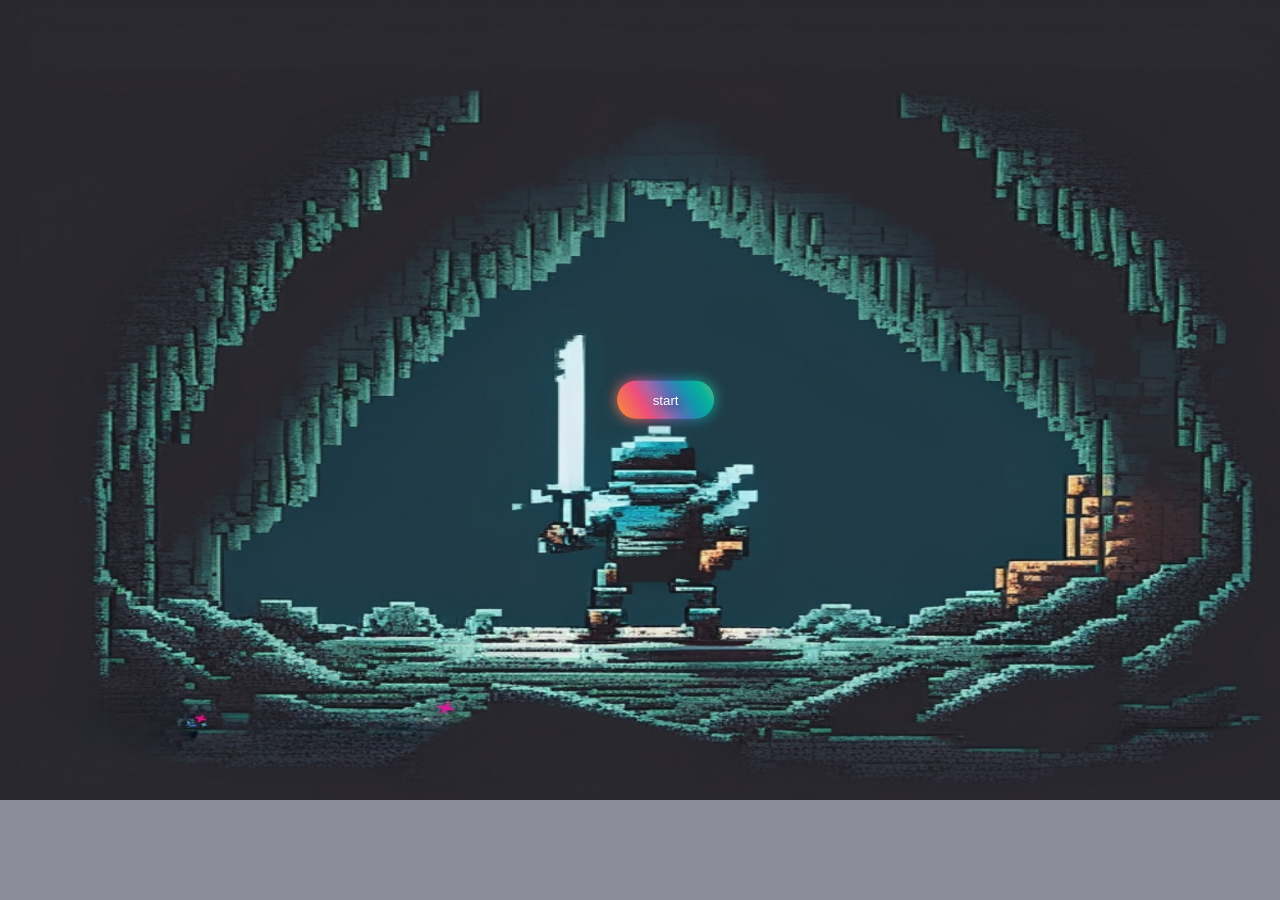
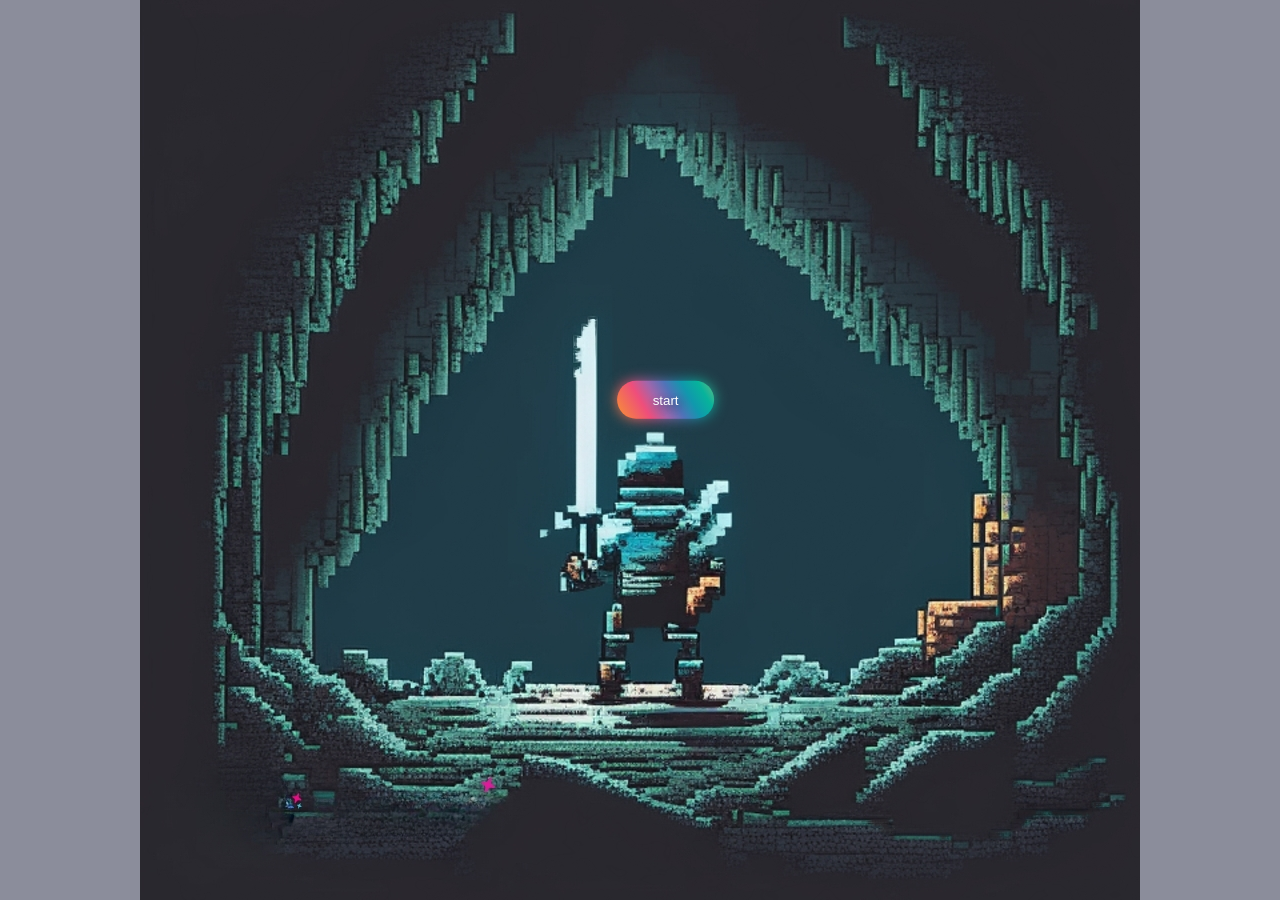
Before and after one commit to nathan-maclinovsky/Invictus, a plain HTML site: page index.html in a window 1280 px wide. Before the commit the page ends 800 px from the top, so only its background shows below. Drawn offline with Linux system fonts and the light colour scheme.

Commit message:
update
reformatted canvas size.

```diff
--- a/script.js
+++ b/script.js
@@ -1,6 +1,7 @@
 /**@type {HTMLCancasElement} */
 const canvas = document.getElementById("canvas1");
 const ctx = canvas.getContext("2d");
+
 
 const intro1 = new Image();
 intro1.src = 'pixle_art_of_a__1-transformed.png';
@@ -11,11 +12,12 @@ const CANVAS_WIDTH = canvas.width = 1000;
 const CANVAS_HEIGHT = canvas.height =1000;
 
 
+
 function start(){
     document.getElementById("beginbutton").style.display = "none";
     console.log("ben");
     ctx.clearRect(0,0,CANVAS_WIDTH,CANVAS_HEIGHT);
-    ctx.drawImage(tileset,500,500);
+    ctx.drawImage(tileset,256,288,256,288);
     requestAnimationFrame(start);
 }
 
--- a/style.css
+++ b/style.css
@@ -2,14 +2,15 @@ body {
     background: white;
 }
 #canvas1 {
-    position: absolute;
-    border: 0px solid black;
-    height: 100%;
-    width: 100%;
-    transform: translate(-50%,-50%);
-    top: 50%;
-    left: 50%;
+  position: absolute;
+  border: 0px solid black;
+  width: 1920 px;
+  height: 1080 px;
+  transform: translate(-50%,-50%);
+  top: 50%;
+  left: 50%;
 }
+
 
 .bn29 {
     border: none;
```
